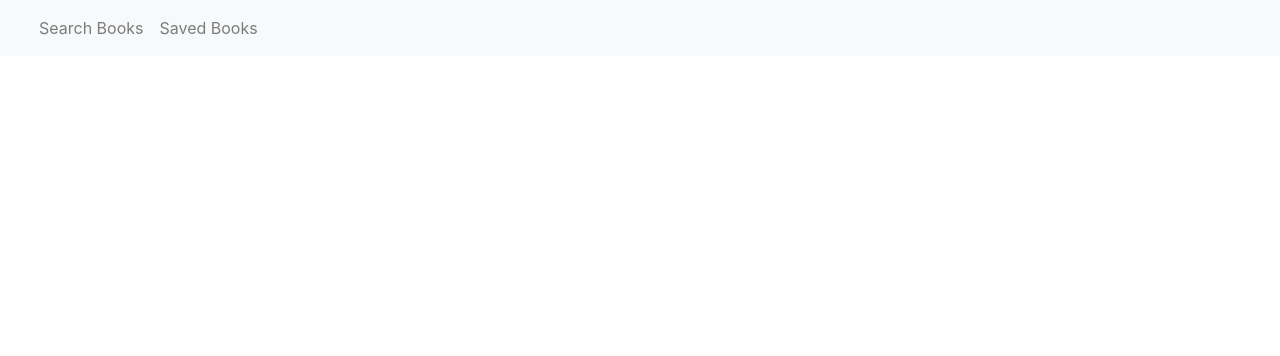
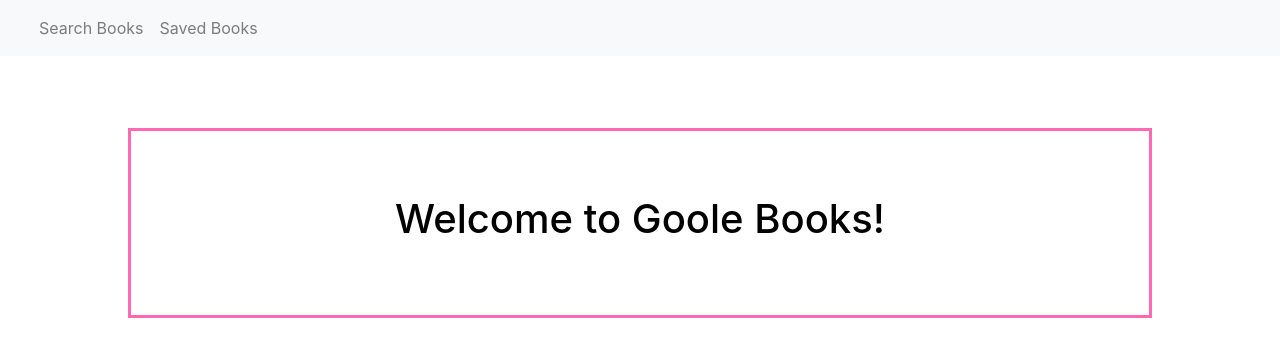
Before and after one commit to Alexandra-Hionis/Google-Book-Search, a React (Create React App) app in the folder client/: page /SavePage in a window 1280 px wide. Shown: the top 356 px of the page. Built offline with nearby package versions, Linux system fonts and the light colour scheme.

Commit message:
added row and col components and set up container and header components

```diff
--- a/client/src/App.css
+++ b/client/src/App.css
@@ -3,7 +3,15 @@
   height: 200px;
 }
 
+
+
+
 /* header styles */
 .header {
-  margin-bottom: 100px;
+  color: black;
+  border: 3px solid hotpink;
+  margin: 10%;
+  padding: 5%;
+  text-align: center;
+
 }
--- a/client/src/App.js
+++ b/client/src/App.js
@@ -2,12 +2,31 @@ import React from "react";
 import { BrowserRouter as Router, Route } from "react-router-dom";
 import './App.css';
 import Nav from "./components/Nav.js"
+import SearchBooks from "./pages/SearchPage"
+import SavedBooks from "./pages/SavePage"
+import Header from "./components/Header.js"
+
+function Wrapper(props) {
+  return (
+    <>
+      <Nav/>
+      {/* {props.children} */}
+
+    </>
+  )
+}
 
 function App() {
   return (
     <Router>
-
-      <Nav />
+      <Route exact path="/SearchPage" component={SearchBooks} />
+    <Wrapper>
+    <Route exact path="/SearchPage" component={SearchBooks} />
+    <Route exact path="/SavePage" component={SavedBooks} />
+    </Wrapper>
+    <div>
+    <Header />
+    </div>
 
       </Router>
   );
--- /dev/null
+++ b/client/src/components/Col.js
@@ -0,0 +1,18 @@
+import React from "react";
+
+// This Col component lets us size bootstrap columns with less syntax
+// e.g. <Col size="md-12"> instead of <div className="col-md-12">
+function Col({ size, children }) {
+    return (
+      <div
+        className={size
+          .split(" ")
+          .map(size => "col-" + size)
+          .join(" ")}
+      >
+        {children}
+      </div>
+    );
+  }
+
+export default Col;
--- a/client/src/components/Header.js
+++ b/client/src/components/Header.js
@@ -0,0 +1,23 @@
+import React from "react";
+import '../App.css';
+import Logo from "../images/google-books-logo.png";
+import Row from "./Row.js";
+import Col from "./Col.js";
+
+function Container() {
+    return (
+
+        <div className="header">
+            <Row>
+                <Col size="sm-12">
+
+            <h1>Welcome to Goole Books!</h1>
+
+            </Col>
+            </Row>
+        </div>
+
+    );
+}
+
+export default Container;
--- a/client/src/components/Nav.js
+++ b/client/src/components/Nav.js
@@ -1,13 +1,13 @@
 import React from "react";
 import { Link } from "react-router-dom";
-import Logo from "../images/google-books-logo.png"
+// import Logo from "../images/google-books-logo.png"
 import '../App.css';
 
 
 function Nav() {
     return (
 
-
+<div>
     <nav className="navbar fixed-top navbar-expand-lg navbar-light bg-light">
       <div className="container-fluid">
     {/* <Link to="/pages/SearchPage"
@@ -44,30 +44,7 @@ function Nav() {
       </div>
     </nav>
 
-//  <nav class="navbar navbar-expand-lg navbar-light bg-light">
-//   <div class="container-fluid">
-//     <a class="navbar-brand" href="#">Navbar</a>
-//     <button class="navbar-toggler" type="button" data-bs-toggle="collapse" data-bs-target="#navbarNav" aria-controls="navbarNav" aria-expanded="false" aria-label="Toggle navigation">
-//       <span class="navbar-toggler-icon"></span>
-//     </button>
-//     <div class="collapse navbar-collapse" id="navbarNav">
-//       <ul class="navbar-nav">
-//         <li class="nav-item">
-//           <a class="nav-link active" aria-current="page" href="#">Home</a>
-//         </li>
-//         <li class="nav-item">
-//           <a class="nav-link" href="#">Features</a>
-//         </li>
-//         <li class="nav-item">
-//           <a class="nav-link" href="#">Pricing</a>
-//         </li>
-//         <li class="nav-item">
-//           <a class="nav-link disabled" href="#" tabindex="-1" aria-disabled="true">Disabled</a>
-//         </li>
-//       </ul>
-//     </div>
-//   </div>
-// </nav>
+    </div>
 
     );
 }
--- /dev/null
+++ b/client/src/components/Row.js
@@ -0,0 +1,9 @@
+import React from "react";
+
+
+// This Row component lets us use a bootstrap row without having to think about class names
+function Row({ fluid, children }) {
+    return <div className={`row${fluid ? "-fluid" : ""}`}>{children}</div>;
+  }
+
+  export default Row;
```
Also changed, not shown: client/src/components/Container.js (added, +24 -0 lines), client/src/components/Search.js (+24 -0 lines), client/src/images/google-books-logo.png.
